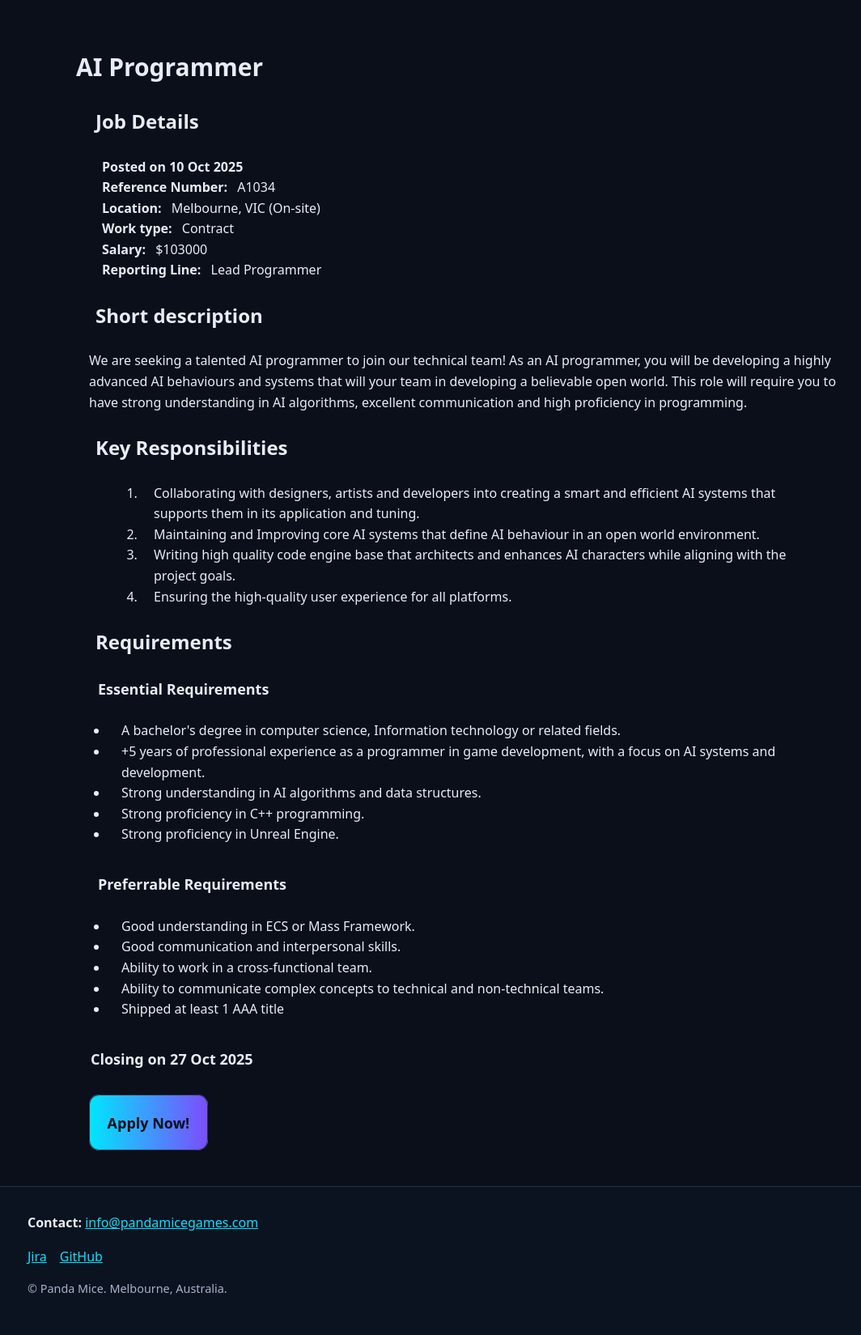
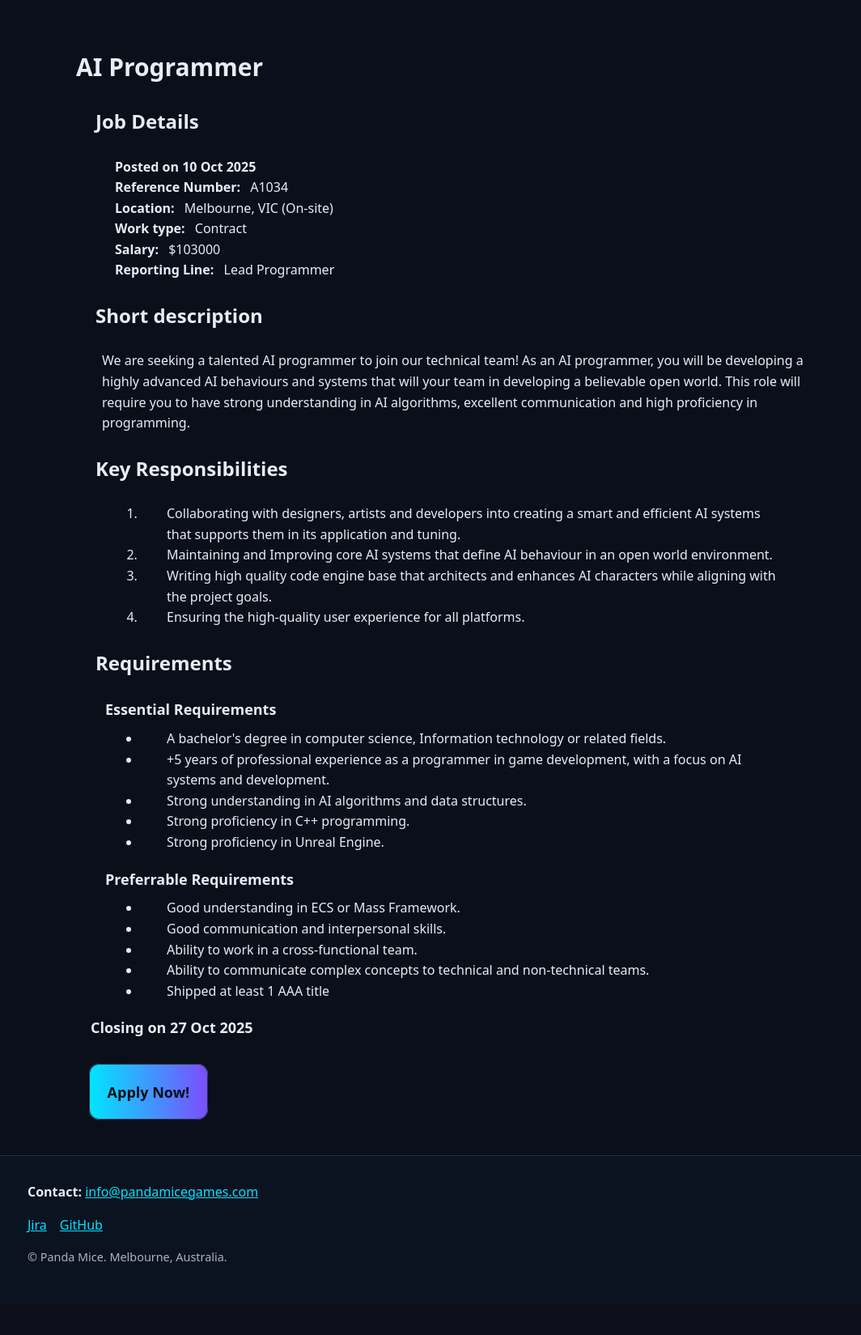
Before and after one commit to majisticswin/Assignment-Applied-Web-Project-Part-2, a PHP site: page /job-desc.php?jobref=A1034 in a window 1280 px wide. Shown: the part 684-2333 px from the top of the page at 81% size, without its empty margins (56-1120 px from the left). After the commit the page ends 2244 px from the top, so only its background shows below. Run offline with PHP 8.4, Linux system fonts and the light colour scheme; data comes from the database, SQL or seed files in the repository.

Commit message:
fix(jobs): fix styling for essential and preferrable requirements in job-desc.php

```diff
--- a/job-desc.php
+++ b/job-desc.php
@@ -111,7 +111,7 @@
 
                                                 <section class='job-req' aria-labelledby='job-req'>
                                                     <h3 id='job-req'>Requirements</h3>
-                                                    <section aria-labelledby='ess-req'>
+                                                    <section class='essen-req' aria-labelledby='ess-req'>
                                                         <h4 id='ess-req'> Essential Requirements </h4>
                                                         <ul>";
 
@@ -123,7 +123,7 @@
 
                                                         echo "</ul>
                                                     </section>
-                                                    <section aria-labelledby='prefer-req'>
+                                                    <section class='pref-req' aria-labelledby='prefer-req'>
                                                         <h4 id='prefer-req'>Preferrable Requirements</h4>
                                                         <ul>";
 
--- a/styles/jobs_desc_styles.css
+++ b/styles/jobs_desc_styles.css
@@ -170,9 +170,11 @@ aside {
 
 }
 
+
+
 /*  ===========  "Key Responsibilities" Section  Styling  =========== */
 
-.key-resp ol {
+.key-resp ol, .pref-req ul, .essen-req ul {
     margin: 0em 3em;
     padding: 0em 2em;
 }
@@ -182,16 +184,17 @@ aside {
 .job-req h4 {
     color:  #e7edf5;
     font-size: 18px;
-    margin: 1em 1em 0.5em 1.5em;
-}
-
-.job-req ul {
-    display: inline-block;
+    margin: 1em 1em 0.5em 2em;
 }
 
 .job-position p {
-    margin: 0em 1em;
+    margin: 0em 2em;
 }
+
+.job-desc p {
+    margin: 0em 2em;
+}
+
 
 .close-date p {
     margin: 1em;
```
